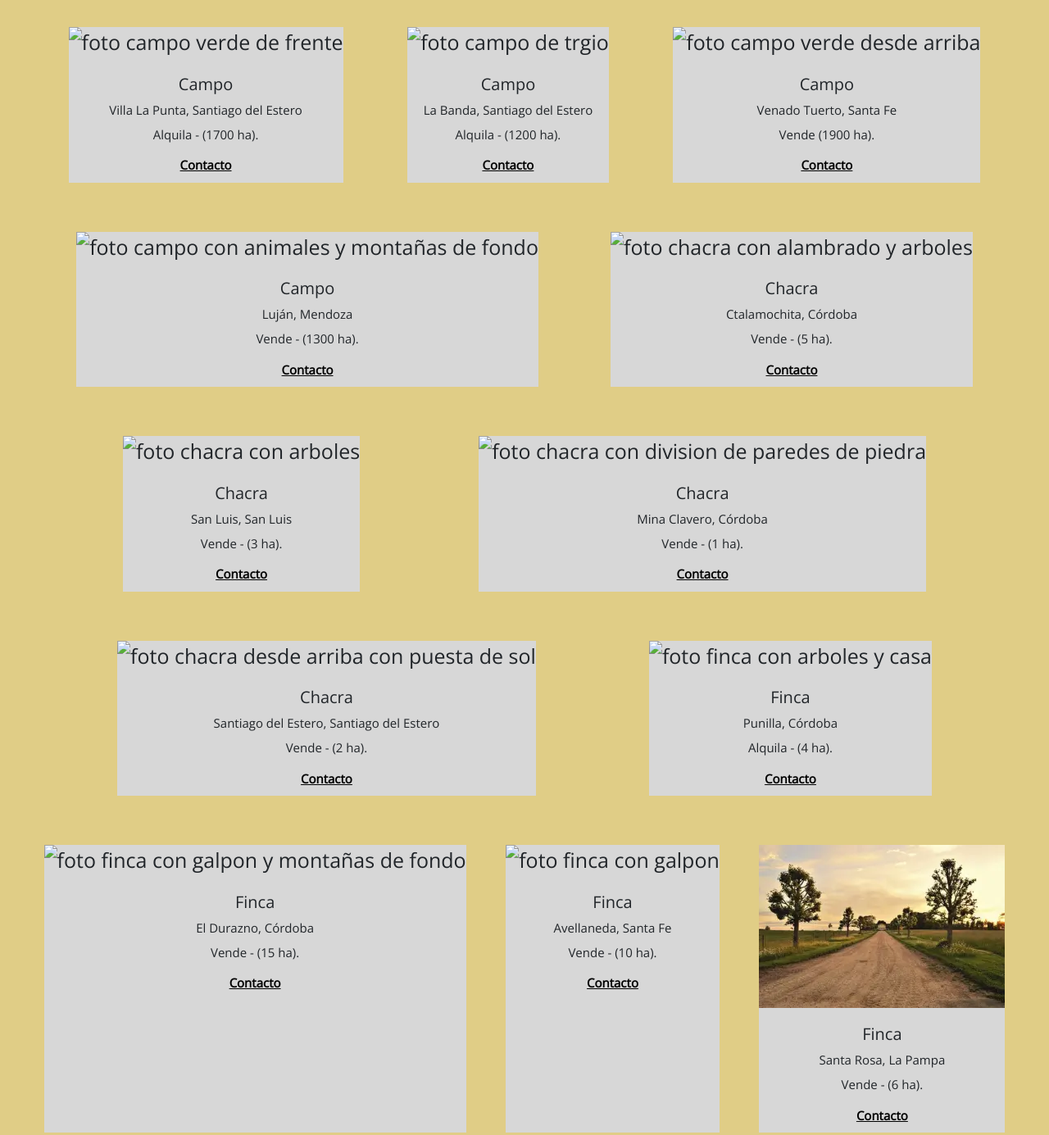
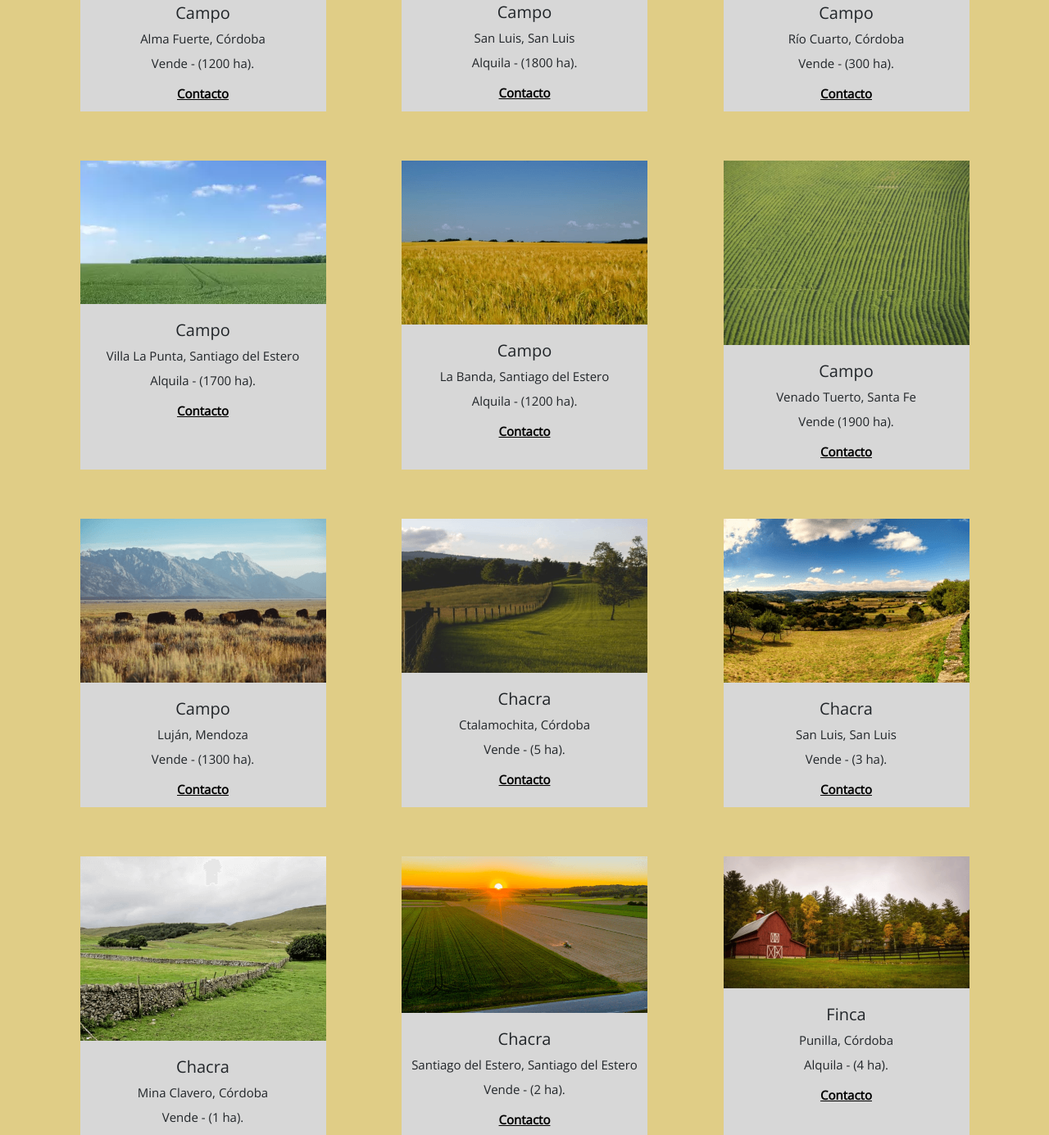
Before and after one commit to KeilaKowalski/InmobiliariaKeilaKowalski, a website: page secciones/campos.html in a window 1280 px wide. Shown: the part 461-1846 px from the top of the page at 82% size. Drawn offline with nearby package versions, Linux system fonts and the light colour scheme.

Commit message:
Cambios en url de imagenes

```diff
--- a/secciones/campos.html
+++ b/secciones/campos.html
@@ -55,98 +55,98 @@
 
         <div class="camposContenedor">
             <div class="imgCampoContenedor">
-               <img src="../multimedia/campos/campo1 (1).png" alt="foto campo de trigo">
+               <img src="../multimedia/campos/campo1_1_.webp" alt="foto campo de trigo">
                <h2>Campo</h2>
                <h3>Alma Fuerte, Córdoba</h3>
                <p>Vende - (1200 ha).</p>
                <a class="contactoLink" href="contacto.html">Contacto</a>
             </div>
             <div class="imgCampoContenedor">
-                <img src="../multimedia/campos/campo2 (1).png" alt="foto campo verde sembrado">
+                <img src="../multimedia/campos/campo2_1_.webp" alt="foto campo verde sembrado">
                 <h2>Campo</h2>
                 <h3>San Luis, San Luis</h3>
                 <p>Alquila - (1800 ha).</p>
                 <a class="contactoLink" href="contacto.html">Contacto</a>
             </div>
             <div class="imgCampoContenedor">
-                <img src="../multimedia/campos/campo4 (1).png" alt="foto campo verde desde arriba">
+                <img src="../multimedia/campos/campo4_1_.webp" alt="foto campo verde desde arriba">
                 <h2>Campo</h2>
                 <h3>Río Cuarto, Córdoba</h3>
                 <p>Vende - (300 ha).</p>
                 <a class="contactoLink" href="contacto.html">Contacto</a>
             </div>
             <div class="imgCampoContenedor">
-                <img src="../multimedia/campos/campo5 (1).png" alt="foto campo verde de frente">
+                <img src="../multimedia/campos/campo5_1_.webp" alt="foto campo verde de frente">
                 <h2>Campo</h2>
                 <h3>Villa La Punta, Santiago del Estero</h3>
                 <p>Alquila - (1700 ha).</p>
                 <a class="contactoLink" href="contacto.html">Contacto</a>
             </div>
             <div class="imgCampoContenedor">
-                <img src="../multimedia/campos/campo6 (1).png" alt="foto campo de trgio">
+                <img src="../multimedia/campos/campo6-_1_.webp" alt="foto campo de trgio">
                 <h2>Campo</h2>
                 <h3>La Banda, Santiago del Estero</h3>
                 <p>Alquila - (1200 ha).</p>
                 <a class="contactoLink" href="contacto.html">Contacto</a>
             </div>
             <div class="imgCampoContenedor">
-                <img src="../multimedia/campos/campo7 (1).png" alt="foto campo verde desde arriba">
+                <img src="../multimedia/campos/campo7-_1_.webp" alt="foto campo verde desde arriba">
                 <h2>Campo</h2>
                 <h3>Venado Tuerto, Santa Fe</h3>
                 <p>Vende (1900 ha).</p>
                 <a class="contactoLink" href="contacto.html">Contacto</a>
             </div>
             <div class="imgCampoContenedor">
-                <img src="../multimedia/campos/campo8 (1).png" alt="foto campo con animales y montañas de fondo">
+                <img src="../multimedia/campos/campo8-_1_.webp" alt="foto campo con animales y montañas de fondo">
                 <h2>Campo</h2>
                 <h3>Luján, Mendoza</h3>
                 <p>Vende - (1300 ha).</p>
                 <a class="contactoLink" href="contacto.html">Contacto</a>
             </div>
             <div class="imgCampoContenedor">
-                <img src="../multimedia/campos/chacra1 (1).png" alt="foto chacra con alambrado y arboles">
+                <img src="../multimedia/campos/chacra1-_1_.webp" alt="foto chacra con alambrado y arboles">
                 <h2>Chacra</h2>
                 <h3>Ctalamochita, Córdoba</h3>
                 <p>Vende - (5 ha).</p>
                 <a class="contactoLink" href="contacto.html">Contacto</a>
             </div>
             <div class="imgCampoContenedor">
-                <img src="../multimedia/campos/chacra2 (1).png" alt="foto chacra con arboles">
+                <img src="../multimedia/campos/chacra2-_1_.webp" alt="foto chacra con arboles">
                 <h2>Chacra</h2>
                 <h3>San Luis, San Luis</h3>
                 <p>Vende - (3 ha).</p>
                 <a class="contactoLink" href="contacto.html">Contacto</a>
             </div>
             <div class="imgCampoContenedor">
-                <img src="../multimedia/campos/chacra3 (1).png" alt="foto chacra con division de paredes de piedra">
+                <img src="../multimedia/campos/chacra3-_1_.webp" alt="foto chacra con division de paredes de piedra">
                 <h2>Chacra</h2>
                 <h3>Mina Clavero, Córdoba</h3>
                 <p>Vende - (1 ha).</p>
                 <a class="contactoLink" href="contacto.html">Contacto</a>
             </div>
             <div class="imgCampoContenedor">
-                <img src="../multimedia/campos/chacra4 (1).png" alt="foto chacra desde arriba con puesta de sol">
+                <img src="../multimedia/campos/chacra4-_1_.webp" alt="foto chacra desde arriba con puesta de sol">
                 <h2>Chacra</h2>
                 <h3>Santiago del Estero, Santiago del Estero</h3>
                 <p>Vende - (2 ha).</p>
                 <a class="contactoLink" href="contacto.html">Contacto</a>
             </div>
             <div class="imgCampoContenedor">
-                <img src="../multimedia/campos/finca1 (1).png" alt="foto finca con arboles y casa">
+                <img src="../multimedia/campos/finca1-_1_.webp" alt="foto finca con arboles y casa">
                 <h2>Finca</h2>
                 <h3>Punilla, Córdoba</h3>
                 <p>Alquila - (4 ha).</p>
                 <a class="contactoLink" href="contacto.html">Contacto</a>
             </div>
             <div class="imgCampoContenedor">
-                <img src="../multimedia/campos/finca2 (1).png" alt="foto finca con galpon y montañas de fondo">
+                <img src="../multimedia/campos/finca2-_1_.webp" alt="foto finca con galpon y montañas de fondo">
                 <h2>Finca</h2>
                 <h3>El Durazno, Córdoba</h3>
                 <p>Vende - (15 ha).</p>
                 <a class="contactoLink" href="contacto.html">Contacto</a>
             </div>
             <div class="imgCampoContenedor">
-                <img src="../multimedia/campos/finca3 (1).png" alt="foto finca con galpon">
+                <img src="../multimedia/campos/finca3-_1_.webp" alt="foto finca con galpon">
                 <h2>Finca</h2>
                 <h3>Avellaneda, Santa Fe</h3>
                 <p>Vende - (10 ha).</p>
```
